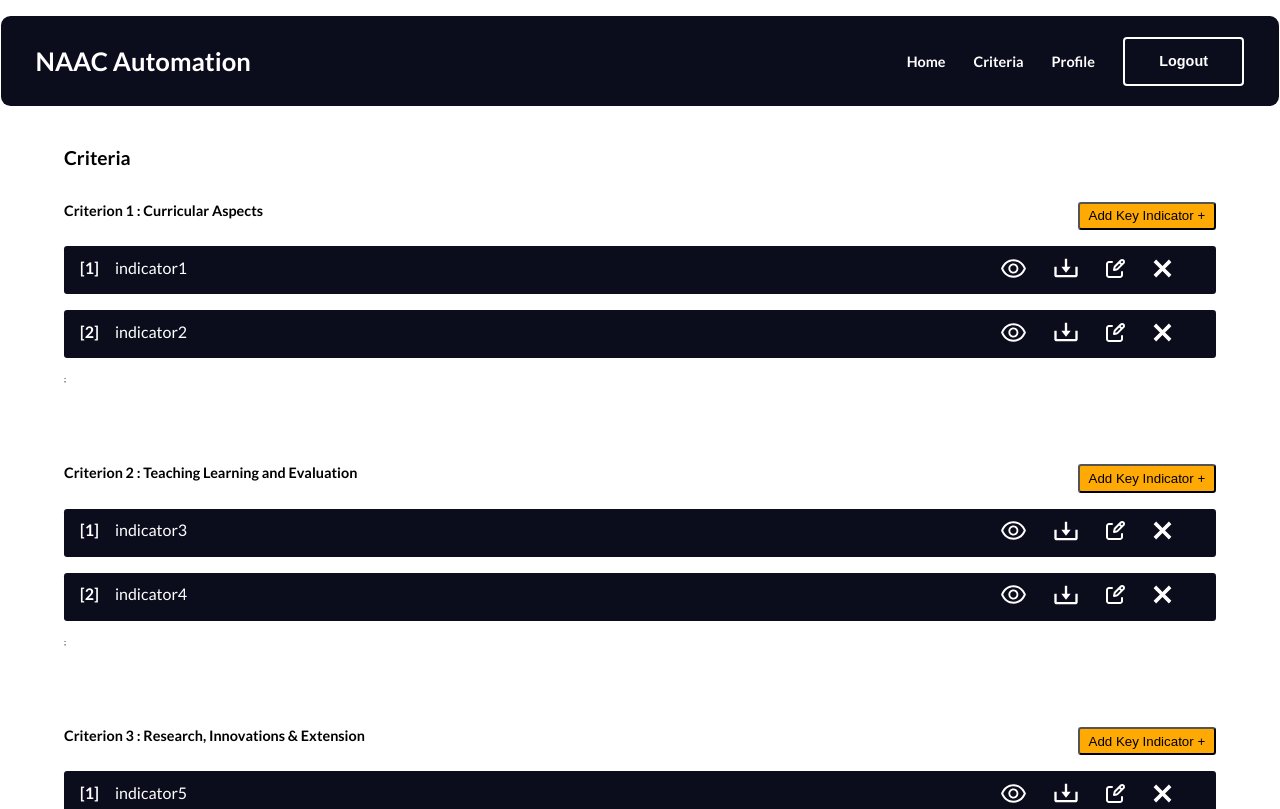
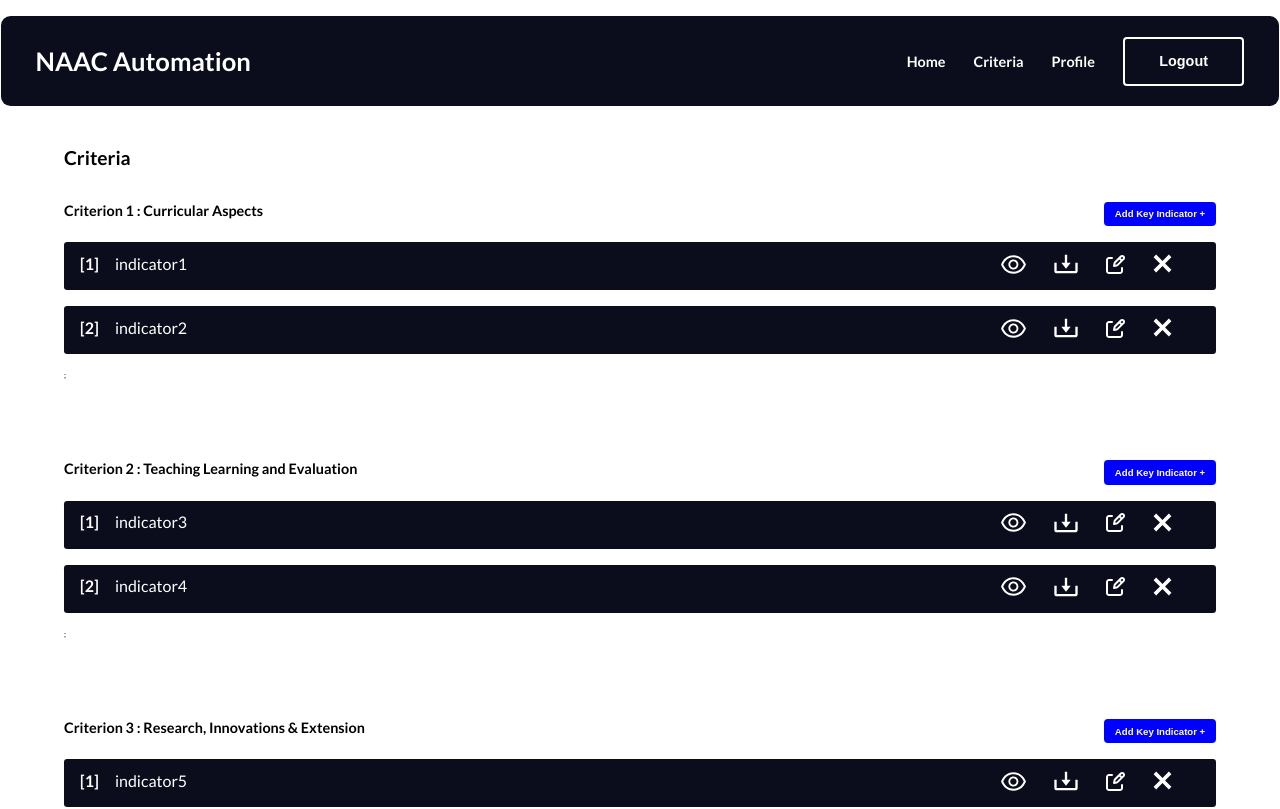
Before and after one commit to roshanrajeev/naac_automation_client, a React (Create React App) app: page /criteria in a window 1280 px wide. Shown: the top 809 px of the page. Built offline with nearby package versions, Linux system fonts and the light colour scheme.

Commit message:
added features in criteria.js

```diff
--- a/src/pages/criteria/Criteria.js
+++ b/src/pages/criteria/Criteria.js
@@ -6,6 +6,8 @@
 import previewicon from "../../assets/img/icons/preview.svg"
 import removeicon from "../../assets/img/icons/removefile.svg"
 import editicon from "../../assets/img/icons/edit.svg"
+import Button from "../../components/button/Button"
+import {v4 as uuid} from "uuid"
 export class Criteria extends Component {
 
     constructor(props){
@@ -25,6 +27,35 @@
             {no:5, name:"Criterion 5 : Student Support and Progression"}, {no:6, name:"Criterion 6 :  Governance, Leadership and Management"},
             {no:7, name:"Criterion 7 : Institutional Values and Best Practices"}, {no:8, name:"Criterion 8 : Teaching Learning and Evaluation"}]
         }
+        this.handleDelete = this.handleDelete.bind(this)
+        this.addIndicator = this.addIndicator.bind(this)
+    }
+
+    handleDelete(id) {
+        console.log("delete")
+        if (!window.confirm("Are you sure you want to delete?")) return
+
+        this.setState((prev) => {
+            const newIndicators = prev.indicators.filter(
+                (indicator) => indicator.id !== id
+            )
+            return {
+                ...prev,
+                indicators: newIndicators,
+            }
+        })
+    }
+
+    addIndicator(cno){
+            console.log('added key indicator')
+            let indicator= {name:"untitled", id:uuid(), criteria_no:cno}
+            // this.setState({indicators: this.state.indicators.concat([indicator])})
+            this.setState((prev) => {
+                const newIndicators =[...prev.indicators,indicator]
+                return{
+                    ...prev, indicators:newIndicators,
+                }
+            })
     }
 
     render() {
@@ -40,10 +71,10 @@
                         <div className={styles.criterion}>
                         <div className={styles.criteria_top}>
                             <div className={styles.criteria_title}>
-                            <h1 className={styles.title}>{criteria.name}</h1>
+                                <h1 className={styles.title}>{criteria.name}</h1>
                             </div>
                             <div className={styles.add_key_indicator}>
-                                <button className={styles.add_key_indicator_button}>Add Key Indicator +</button>
+                                <Button color="blue" size="small" onClick={(e) => this.addIndicator(criteria.no)}>Add Key Indicator +</Button>
                             </div>
                         </div>
                         {this.state.indicators.filter(indicator => indicator.criteria_no===criteria.no).map(indicator => {
@@ -66,7 +97,8 @@
                                                     <Link to={`/indicator/${indicator.id}/`}> <img src={editicon} alt="example" /></Link>
                                                 </li>
                                                 <li className={styles.link}>
-                                                    <Link to={`/indicator/${indicator.id}/delete`}> <img src={removeicon} alt="example" /></Link>
+                                                    {/* <Link to={`/indicator/${indicator.id}/delete`}> <img src={removeicon} alt="example" /></Link> */}
+                                                    <button onClick={(e) => this.handleDelete(indicator.id)} className={styles.icon}><img src={removeicon} alt="example" /></button>
                                                 </li>
                                             </ul>
                                     </div>
--- a/src/pages/criteria/Criteria.module.scss
+++ b/src/pages/criteria/Criteria.module.scss
@@ -33,7 +33,7 @@
 
 .criteria_top{
     display: flex;
-    justify-content: flex-start;
+    justify-content: space-between;
 }
 
 .criteria_title{
@@ -42,7 +42,7 @@
 }
 
 .add_key_indicator{
-    flex-grow: 1;
+    // flex-grow: 1;
     align-items: flex-end;
 }
 
@@ -99,3 +99,9 @@
     display: flex;
     justify-content: space-between;
 }
+
+.icon {
+    background-color: transparent;
+    border: none;
+    cursor: pointer;
+}
```
